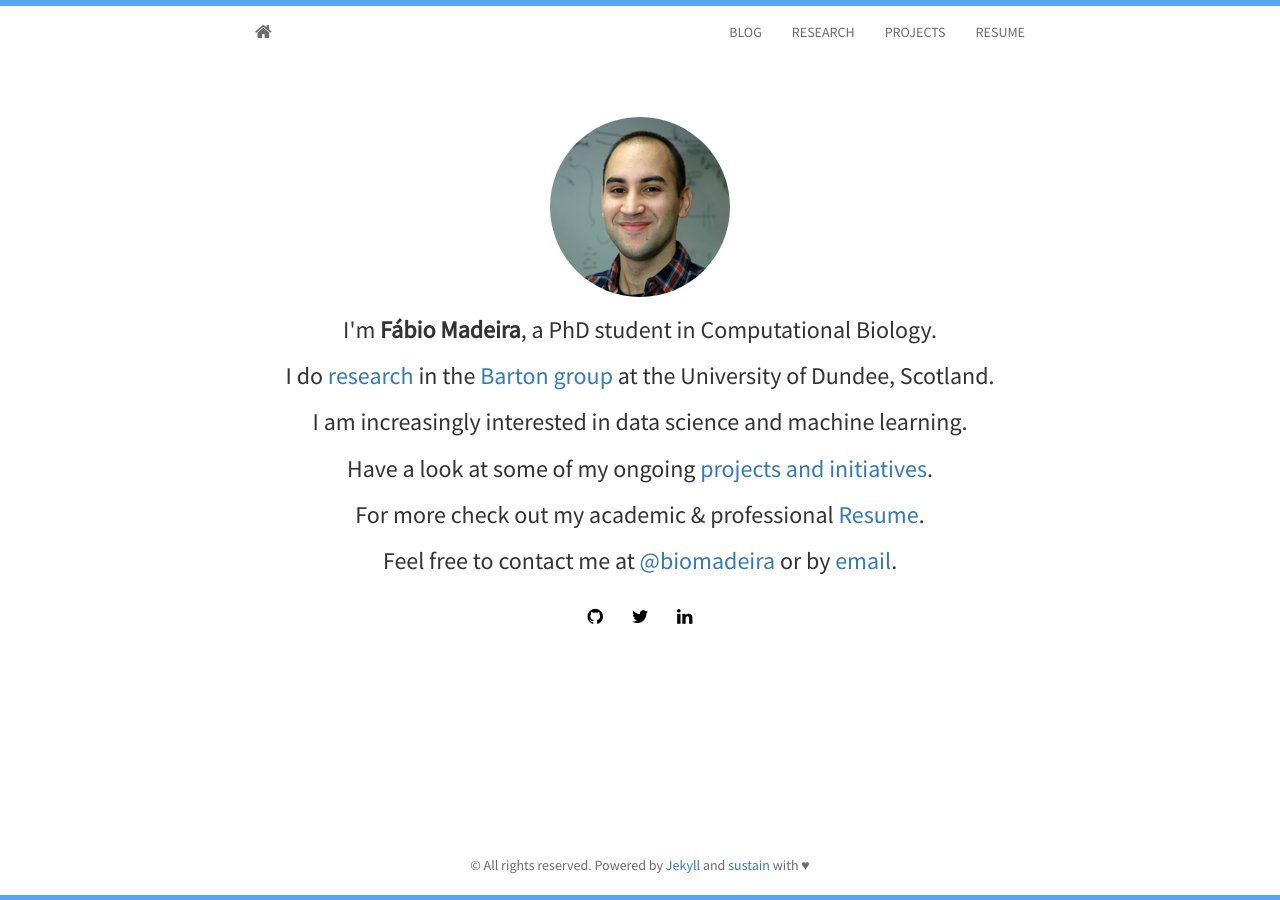
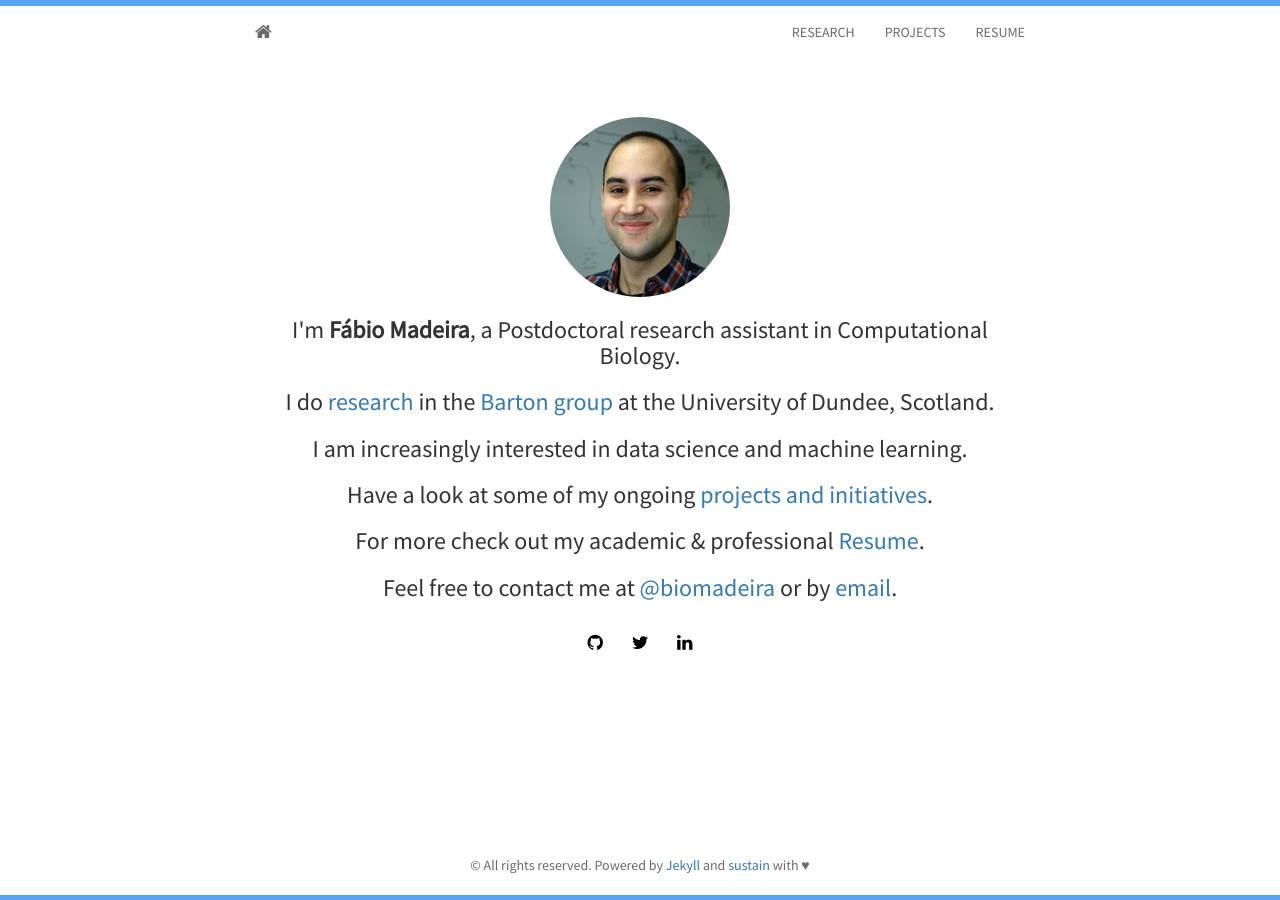
Before and after one commit to biomadeira/biomadeira.github.io, a Jekyll site: the page built from index.html, in a window 1280 px wide. Built offline with Jekyll 4.4.1, drawn with Linux system fonts in a browser that asks for light colours; nearby versions of some CDN libraries.

Commit message:
Editing my current position and hidding the link to my blog (starting something new @ medium).

```diff
--- a/_includes/header.html
+++ b/_includes/header.html
@@ -5,7 +5,7 @@
     </div>
     <div id="navbar">
       <ul class="nav navbar-nav navbar-right">
-        <li><a href="{{ site.baseurl }}blog.html">BLOG</a></li>
+        <!--<li><a href="{{ site.baseurl }}blog.html">BLOG</a></li>-->
         <li><a href="{{ site.baseurl }}research.html">RESEARCH</a></li>
         <li><a href="{{ site.baseurl }}projects.html">PROJECTS</a></li>
         <li><a href="http://biomadeira.github.io/resume">RESUME</a></li>
--- a/index.html
+++ b/index.html
@@ -7,7 +7,7 @@ layout: home
 	  <div class="avatar">
 		<img class="img-circle" src="{{ site.baseurl }}static/img/{{ site.avatar }}" alt="Responsive image">
 	  </div>
-	  <h3>I'm <strong>Fábio Madeira</strong>, a PhD student in Computational Biology.</h3>
+	  <h3>I'm <strong>Fábio Madeira</strong>, a Postdoctoral research assistant in Computational Biology.</h3>
 	  <h3>I do <a href="{{ site.baseurl }}/research.html">research</a> in the <a href="http://www.compbio.dundee.ac.uk/">Barton group</a> at the University of Dundee, Scotland.</h3>
 	  <h3>I am increasingly interested in data science and machine learning.</h3>
 	  <h3>Have a look at some of my ongoing <a href="{{ site.baseurl }}/projects.html"> projects and initiatives</a>.</h3>
```
